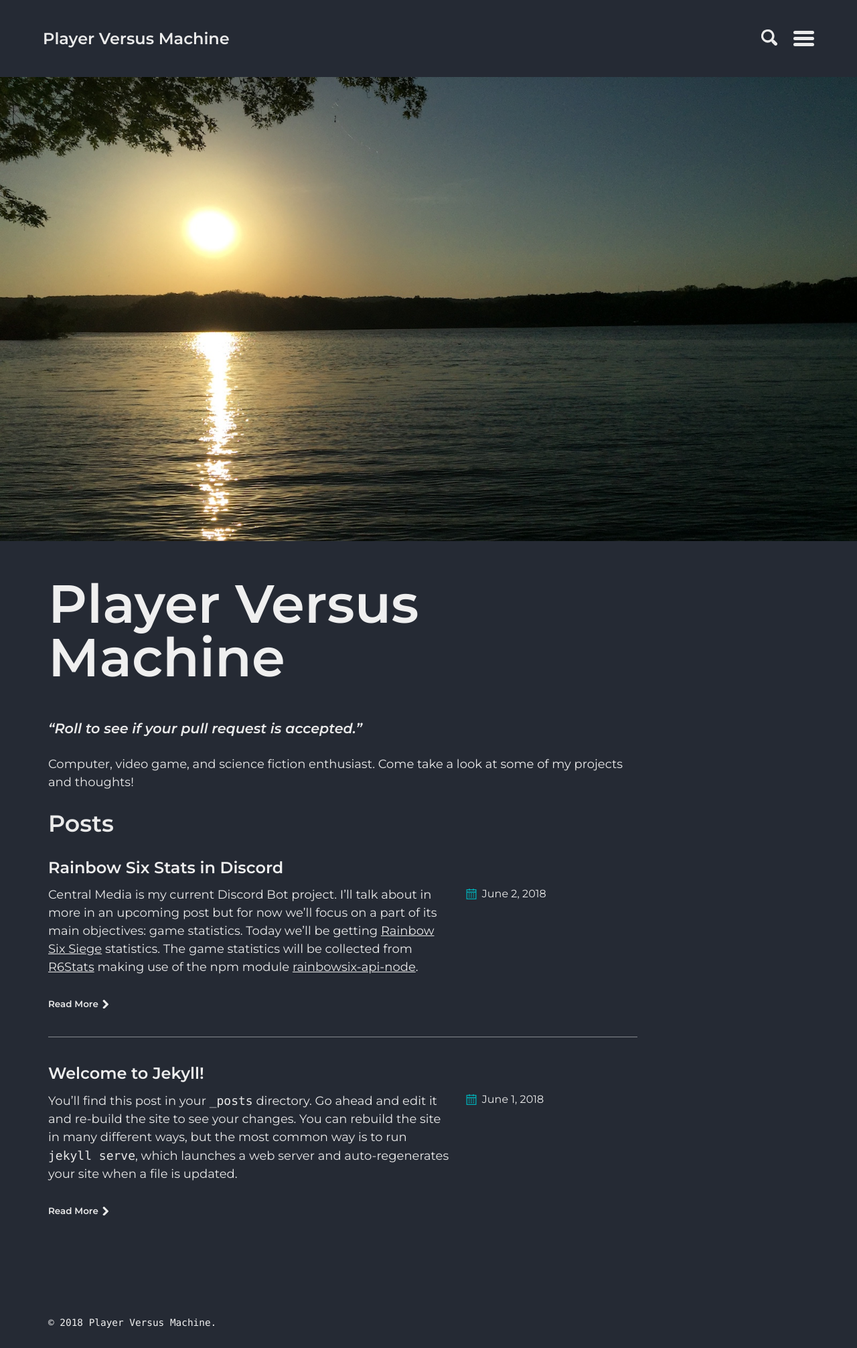
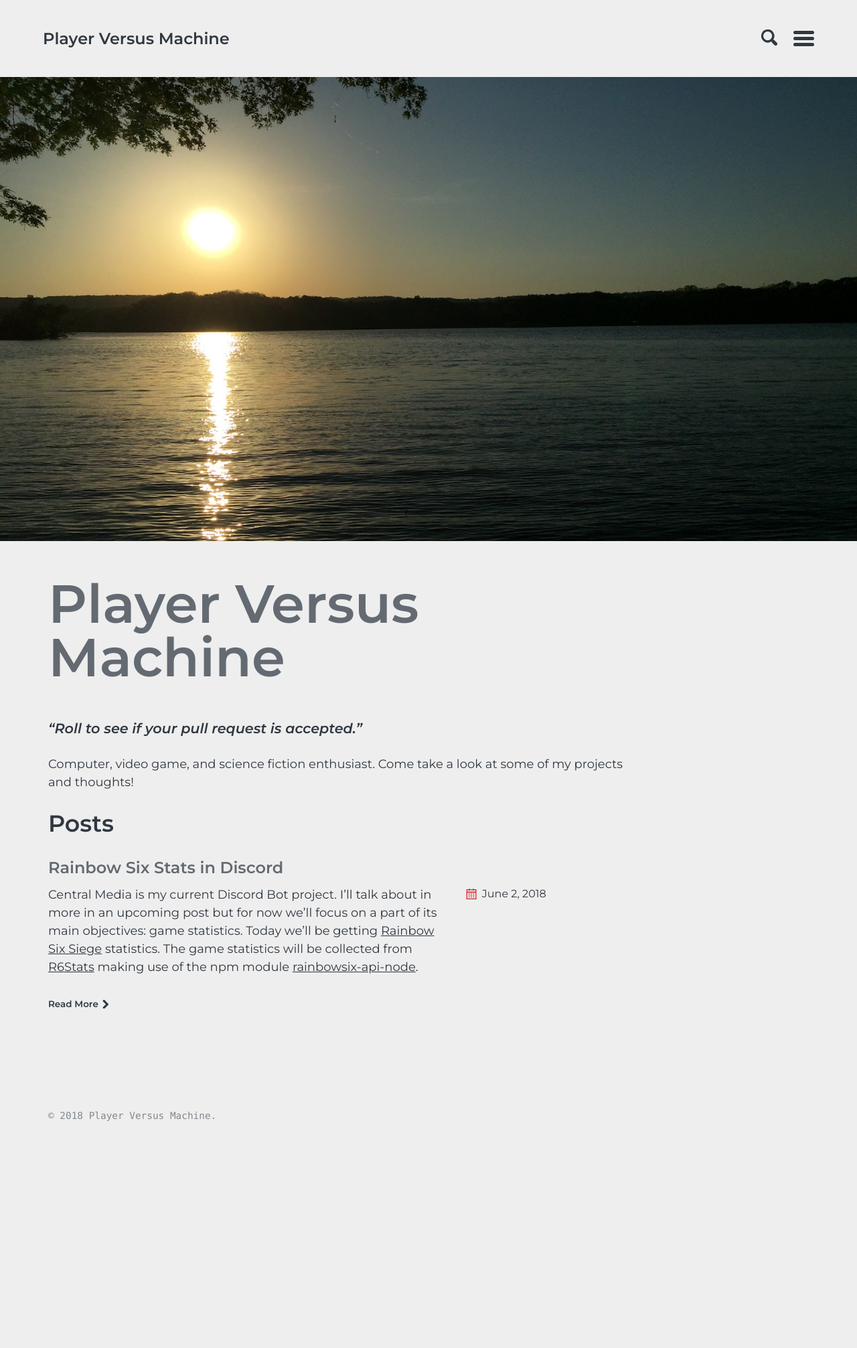
Before and after one commit to PlayerVMachine/PlayerVMachine.github.io, a Jekyll site: the page built from index.md, in a window 1280 px wide. Shown: the whole page at 67% size. Built offline with Jekyll 4.4.1, drawn with Linux system fonts in a browser that asks for light colours; after the commit the page ends 1704 px from its top, so only the background shows below that.

Commit message:
change theme color

```diff
--- a/_data/theme.yml
+++ b/_data/theme.yml
@@ -1,5 +1,5 @@
 # Theme Skin
-skin: night # default, night, plum, sea, soft, steel
+skin: steel # default, night, plum, sea, soft, steel
 
 # Theme Text
 t:
--- a/_posts/2018-05-29-welcome-to-jekyll.markdown
+++ /dev/null
@@ -1,25 +0,0 @@
----
-layout: post
-title:  "Welcome to Jekyll!"
-date:   2018-06-01 15:39:40 -0400
-categories: jekyll update
----
-You’ll find this post in your `_posts` directory. Go ahead and edit it and re-build the site to see your changes. You can rebuild the site in many different ways, but the most common way is to run `jekyll serve`, which launches a web server and auto-regenerates your site when a file is updated.
-
-To add new posts, simply add a file in the `_posts` directory that follows the convention `YYYY-MM-DD-name-of-post.ext` and includes the necessary front matter. Take a look at the source for this post to get an idea about how it works.
-
-Jekyll also offers powerful support for code snippets:
-
-{% highlight ruby %}
-def print_hi(name)
-  puts "Hi, #{name}"
-end
-print_hi('Tom')
-#=> prints 'Hi, Tom' to STDOUT.
-{% endhighlight %}
-
-Check out the [Jekyll docs][jekyll-docs] for more info on how to get the most out of Jekyll. File all bugs/feature requests at [Jekyll’s GitHub repo][jekyll-gh]. If you have questions, you can ask them on [Jekyll Talk][jekyll-talk].
-
-[jekyll-docs]: https://jekyllrb.com/docs/home
-[jekyll-gh]:   https://github.com/jekyll/jekyll
-[jekyll-talk]: https://talk.jekyllrb.com/
```
